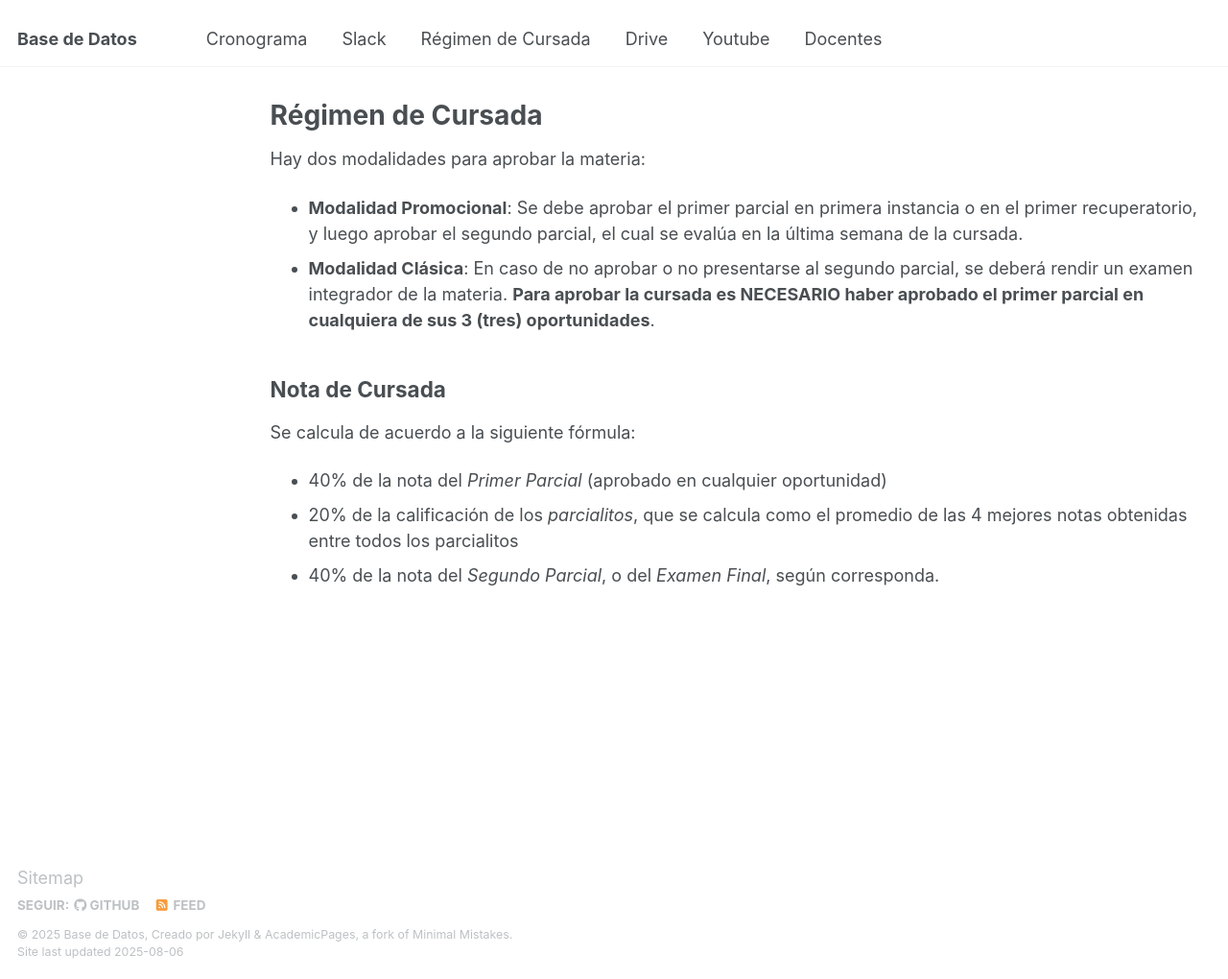
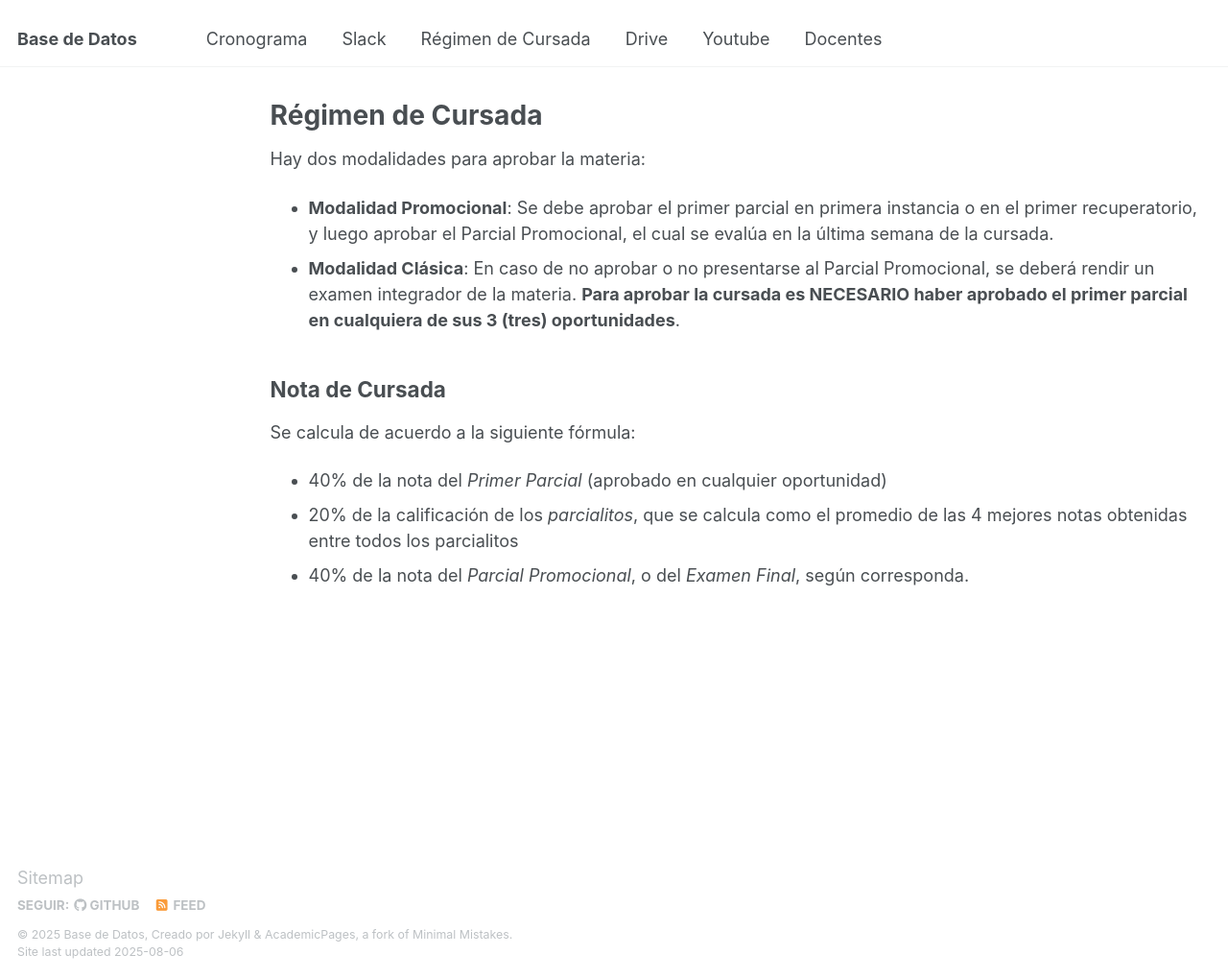
Before and after one commit to base-de-datos-fiuba/bdd-fiuba, a Jekyll site: the page built from _pages/regimen.html, in a window 1280 px wide and 1020 px high. Shown: the whole window at 96% size. Built offline with Jekyll 4.4.1, drawn with Linux system fonts in a browser that asks for light colours.

Commit message:
update navigation links and clarify passing requirements in Régimen de Cursada

```diff
--- a/_data/navigation.yml
+++ b/_data/navigation.yml
@@ -6,7 +6,7 @@
 
 main:
   - title: "Cronograma"
-    url: https://tinyurl.com/bdd20251
+    url: https://tinyurl.com/bddcrono
 
   - title: "Slack"
     url: https://join.slack.com/t/basededatosfiuba/shared_invite/zt-308h9qsqs-OAtWPkMwU_IdV3Ozo6h3Vg
--- a/_pages/regimen.html
+++ b/_pages/regimen.html
@@ -9,10 +9,10 @@ author_profile: false
     <p> Hay dos modalidades para aprobar la materia:</p>
     <ul>
       <li>
-        <strong>Modalidad Promocional</strong>: Se debe aprobar el primer parcial en primera instancia o en el primer recuperatorio, y luego aprobar el segundo parcial, el cual se evalúa en la última semana de la cursada.
+        <strong>Modalidad Promocional</strong>: Se debe aprobar el primer parcial en primera instancia o en el primer recuperatorio, y luego aprobar el Parcial Promocional, el cual se evalúa en la última semana de la cursada.
       </li>
       <li>
-        <strong>Modalidad Clásica</strong>: En caso de no aprobar o no presentarse al segundo parcial, se deberá rendir un examen integrador de la materia. <strong>Para aprobar la cursada es NECESARIO haber aprobado el primer parcial en cualquiera de sus 3 (tres) oportunidades</strong>.
+        <strong>Modalidad Clásica</strong>: En caso de no aprobar o no presentarse al Parcial Promocional, se deberá rendir un examen integrador de la materia. <strong>Para aprobar la cursada es NECESARIO haber aprobado el primer parcial en cualquiera de sus 3 (tres) oportunidades</strong>.
       </li>
   </section>
 
@@ -27,7 +27,7 @@ author_profile: false
         <span class="formula">20%</span> de la calificación de los <em>parcialitos</em>, que se calcula como el promedio de las 4 mejores notas obtenidas entre todos los parcialitos
       </li>
       <li>
-        <span class="formula">40%</span> de la nota del <em>Segundo Parcial</em>, o del <em>Examen Final</em>, según corresponda.
+        <span class="formula">40%</span> de la nota del <em>Parcial Promocional</em>, o del <em>Examen Final</em>, según corresponda.
       </li>
     </ul>
   </section>
```
